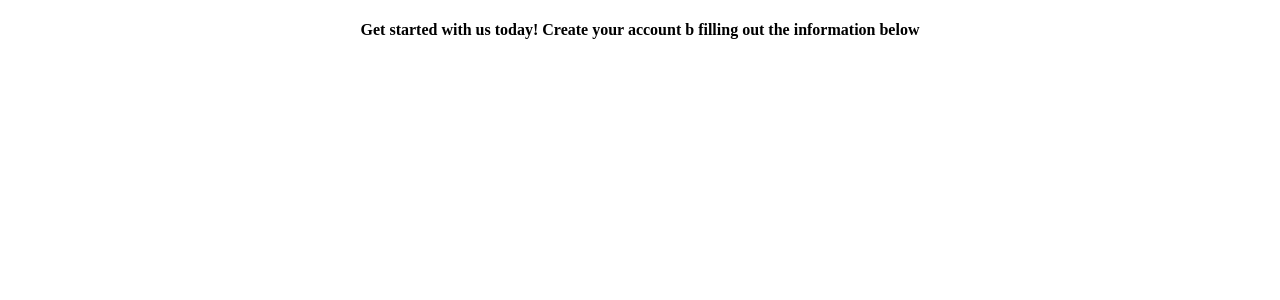
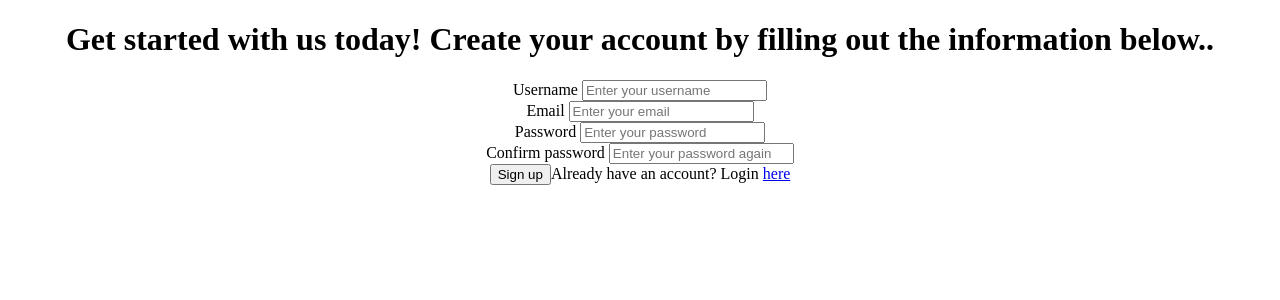
Before and after one commit to Akash007670/Form-validation, a React (Create React App) app in the folder form-validation/: page / in a window 1280 px wide. Shown: the top 300 px of the page. Built offline with nearby package versions, Linux system fonts and the light colour scheme.

Commit message:
Basic module done

```diff
--- a/form-validation/src/components/FormSignup.js
+++ b/form-validation/src/components/FormSignup.js
@@ -4,10 +4,62 @@ const FormSignup = () => {
   return (
     <div className="form-content-right">
       <form className="form">
-        <h4>
-          Get started with us today! Create your account b filling out the
-          information below
-        </h4>
+        <h1>
+          Get started with us today! Create your account by filling out the
+          information below..
+        </h1>
+        <div className="form-inputs">
+          <label htmlFor="username" className="form-label">
+            <span>Username </span>
+          </label>
+          <input
+            id="username"
+            type="text"
+            name="username"
+            className="form-input"
+            placeholder="Enter your username"
+          />
+        </div>
+        <div className="form-inputs">
+          <label htmlFor="email" className="form-label">
+            <span>Email </span>
+          </label>
+          <input
+            id="email"
+            type="email"
+            name="email"
+            className="form-input"
+            placeholder="Enter your email"
+          />
+        </div>
+        <div className="form-inputs">
+          <label htmlFor="password" className="form-label">
+            <span>Password </span>
+          </label>
+          <input
+            id="password"
+            type="password"
+            name="password"
+            className="form-input"
+            placeholder="Enter your password"
+          />
+        </div>
+        <div className="form-inputs">
+          <label htmlFor="password2" className="form-label">
+            <span>Confirm password </span>
+          </label>
+          <input
+            id="password2"
+            type="password2"
+            name="password2"
+            className="form-input"
+            placeholder="Enter your password again"
+          />
+        </div>
+        <button type="submit">Sign up</button>
+        <span className="form-input-login">
+          Already have an account? Login <a href="#">here</a>
+        </span>
       </form>
     </div>
   );
```
Also changed, not shown: 1 other file (tests, documents, lock files or other folders).
